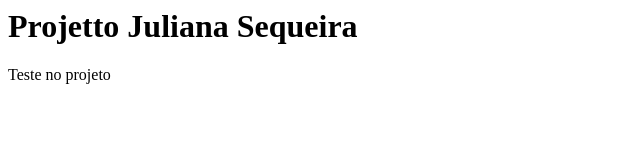
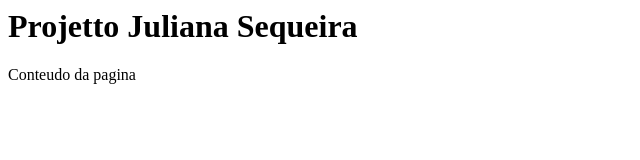
Before and after one commit to julianasequeira/meu-site, a plain HTML site: page index.html in a window 1280 px wide. Shown: the full height of the page, 0-640 px from the left. Drawn offline with Linux system fonts and the light colour scheme.

Commit message:
arrumando

```diff
--- a/index.html
+++ b/index.html
@@ -1,8 +1,9 @@
 <html>
 	<head>
+		<title>Proposta I para site></title>
 	</head>
 	<body>
 		<h1> Projetto Juliana Sequeira </h1>
-		<p1> Teste no projeto </p1>
+		<mains> Conteudo da pagina </main>
 	</body>
 </html>
```
